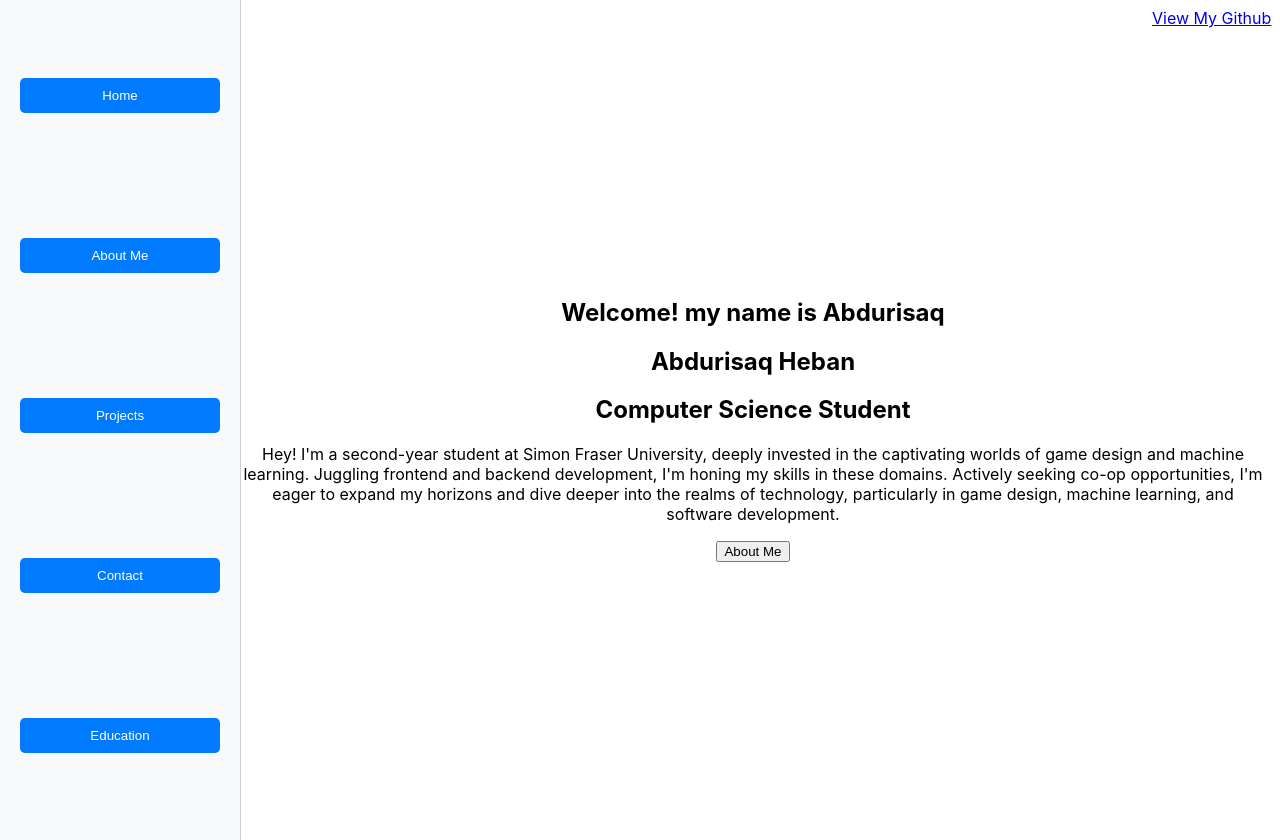
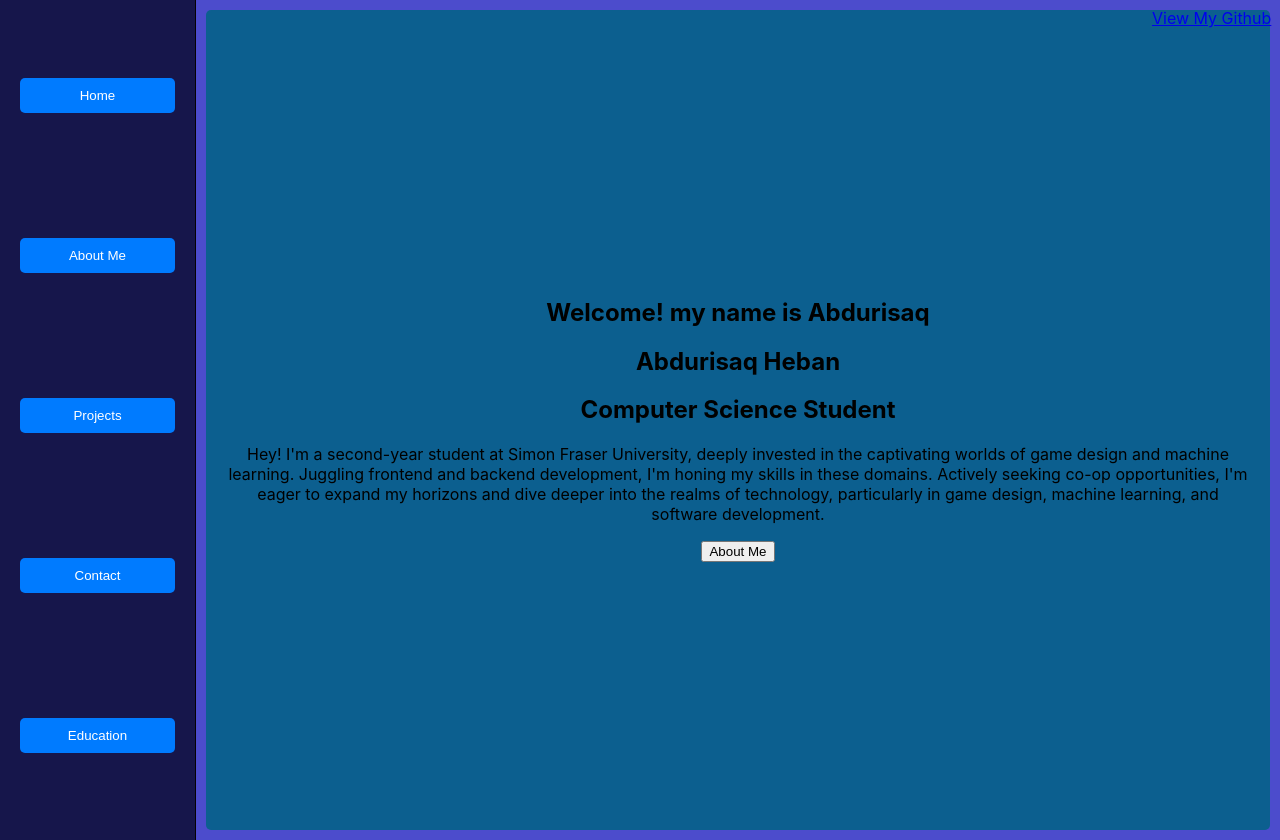
Before and after one commit to abdurisaq/Personal-Website, a React (Create React App) app: page / in a window 1280 px wide. Built offline with nearby package versions, Linux system fonts and the light colour scheme.

Commit message:
styled website, issue 9

```diff
--- a/src/App.css
+++ b/src/App.css
@@ -2,6 +2,7 @@
   display: flex;
   text-align: center;
   left: 50%;
+  background-color: #4c4ccc;
 }
 
 .App-logo {
@@ -45,9 +46,9 @@
   justify-content: space-around;
   width: 200px;
   height: 100vh;
-  border-right: 1px solid #ccc;
-  background-color: #f8f9fa;
+  border-right: 1px solid #050202;
   padding: 20px;
+  background-color: #16164b;
 }
 .body{
   display:flex;
@@ -58,7 +59,11 @@
   align-items: center;
   flex-grow: 1;
   max-width: 80%;
-  max-height: 100%;
+  max-height: 50%;
+  background-color: rgb(12, 95, 143);
+  padding: 20px;
+  margin: 10px;
+  border-radius: 5px; /* Optional: to have rounded corners */
 }
 
 .projects-container {
```
Also changed, not shown: src/images/background.jpg (added).
